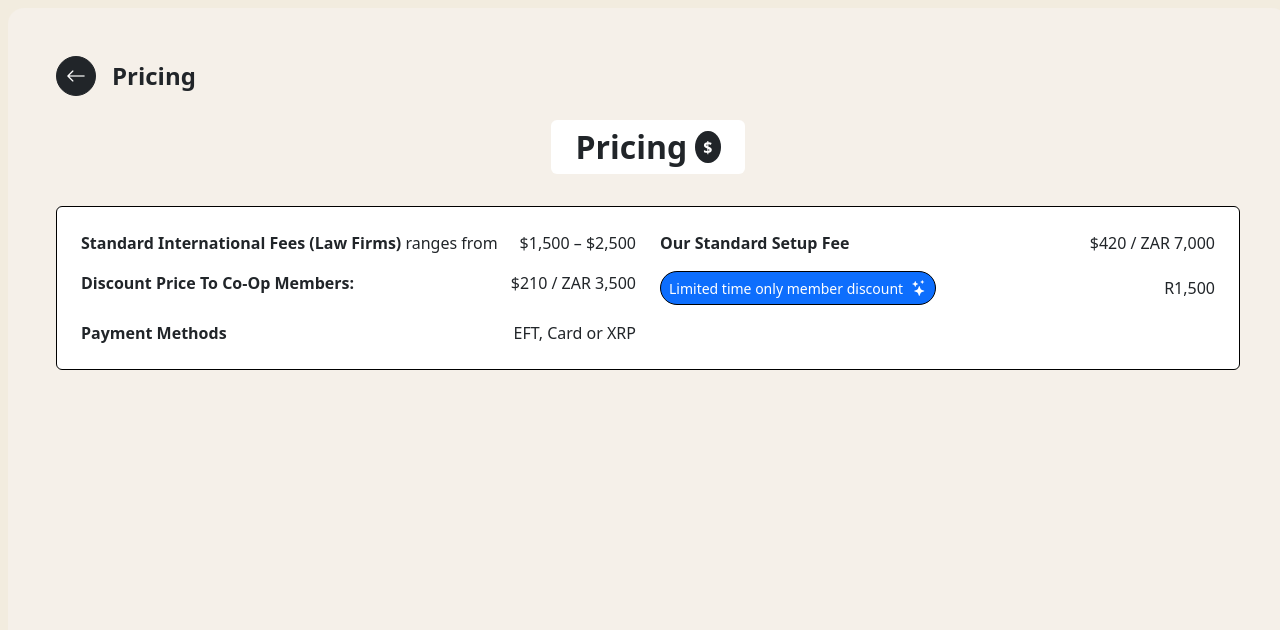
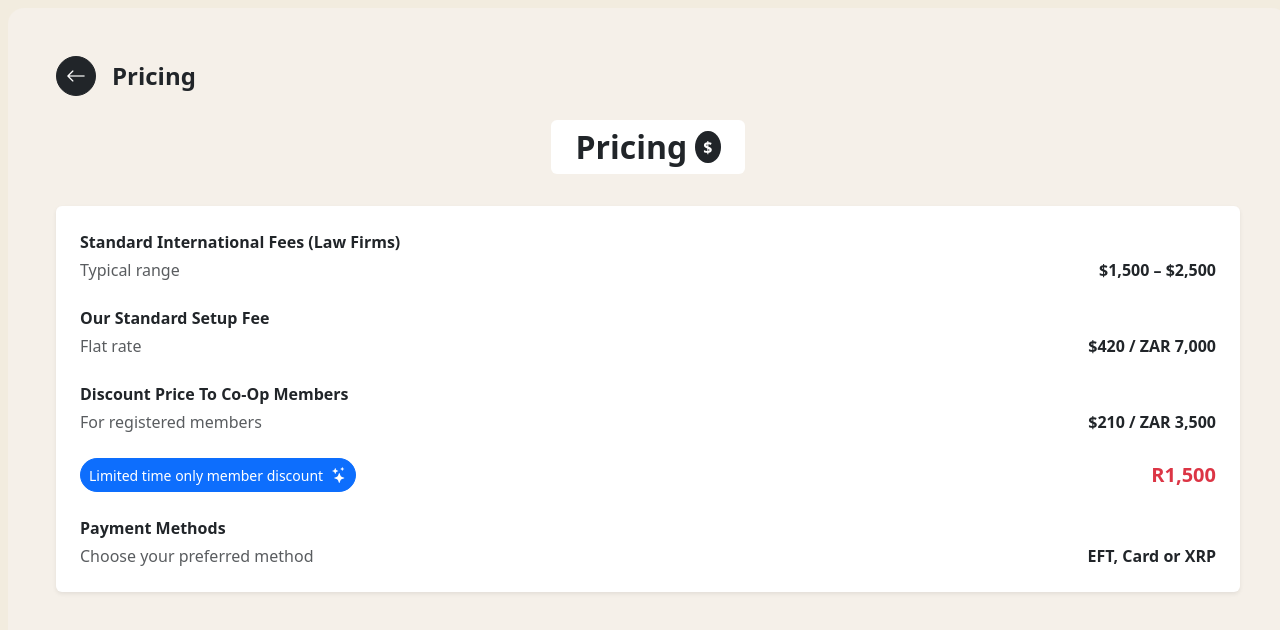
Before and after one commit to WhitelightningDev/hongkongtrust, an Angular app: page /HKFT-Pricing in a window 1280 px wide. Shown: the top 630 px of the page. Built offline with nearby package versions, Linux system fonts and the light colour scheme.

Commit message:
`Refactored pricing page HTML layout and content`

```diff
--- a/src/app/pages/pricing/pricing.html
+++ b/src/app/pages/pricing/pricing.html
@@ -1,46 +1,60 @@
 <div class="pricing-page w-100 m-2 p-3 p-md-5 rounded-4" style="background-color: #f5f0e9;">
   <!-- Back Button -->
   <div class="d-flex align-items-center gap-3 mb-4">
-  <!-- Circular Back Button -->
     <button class="btn btn-dark rounded-circle" (click)="goBackToHome()">
       <i class="bi bi-arrow-left fs-5"></i>
     </button>
-  <!-- Text next to it -->
     <h4 class="fw-bold mb-0">Pricing</h4>
   </div>
 
   <!-- Page Title -->
   <div class="text-center mb-4">
-  <h2 class="fw-bold d-inline-flex align-items-center gap-2 px-4 py-2 rounded" style="background-color: white;">
+    <h2 class="fw-bold d-inline-flex align-items-center gap-2 px-4 py-2 rounded bg-white">
       Pricing <span class="badge bg-dark fs-6">$</span>
     </h2>
   </div>
 
-  <!-- Pricing Box -->
-  <div class="border rounded p-4 bg-white">
-  <div class="row gy-3">
-    <div class="col-12 col-md-6 d-flex justify-content-between">
-      <div><strong>Standard International Fees (Law Firms)</strong> ranges from</div>
-      <div>$1,500 – $2,500</div>
+  <!-- Pricing Info -->
+  <div class="bg-white p-4 rounded shadow-sm">
+    <div class="row gy-4">
+      <div class="col-12">
+        <p class="mb-1 fw-semibold">Standard International Fees (Law Firms)</p>
+        <div class="d-flex justify-content-between align-items-center">
+          <span class="text-muted">Typical range</span>
+          <strong>$1,500 – $2,500</strong>
         </div>
-    <div class="col-12 col-md-6 d-flex justify-content-between">
-      <div><strong>Our Standard Setup Fee</strong></div>
-      <div>$420 / ZAR 7,000</div>
       </div>
-    <div class="col-12 col-md-6 d-flex justify-content-between">
-      <div><strong> Discount Price To Co-Op Members:</strong></div>
-      <div>$210 / ZAR 3,500</div>
+
+      <div class="col-12">
+        <p class="mb-1 fw-semibold">Our Standard Setup Fee</p>
+        <div class="d-flex justify-content-between align-items-center">
+          <span class="text-muted">Flat rate</span>
+          <strong>$420 / ZAR 7,000</strong>
         </div>
-    <div class="col-12 col-md-6 d-flex justify-content-between align-items-center">
-      <button class="btn btn-primary btn-sm border rounded-pill d-inline-flex align-items-center gap-2">
+      </div>
+
+      <div class="col-12">
+        <p class="mb-1 fw-semibold">Discount Price To Co-Op Members</p>
+        <div class="d-flex justify-content-between align-items-center">
+          <span class="text-muted">For registered members</span>
+          <strong>$210 / ZAR 3,500</strong>
+        </div>
+      </div>
+
+      <div class="col-12 d-flex flex-column flex-md-row justify-content-between align-items-center gap-3">
+        <button class="btn btn-primary btn-sm rounded-pill d-inline-flex align-items-center gap-2">
           Limited time only member discount <i class="bi bi-stars"></i>
         </button>
-      <div>R1,500</div>
+        <strong class="text-danger fs-5">R1,500</strong>
       </div>
-    <div class="col-12 col-md-6 d-flex justify-content-between">
-      <div><strong>Payment Methods</strong></div>
-      <div>EFT, Card or XRP</div>
+
+      <div class="col-12">
+        <p class="mb-1 fw-semibold">Payment Methods</p>
+        <div class="d-flex justify-content-between align-items-center">
+          <span class="text-muted">Choose your preferred method</span>
+          <strong>EFT, Card or XRP</strong>
         </div>
       </div>
     </div>
   </div>
+</div>
```
Lines whose indentation alone changed are shown as unchanged.
